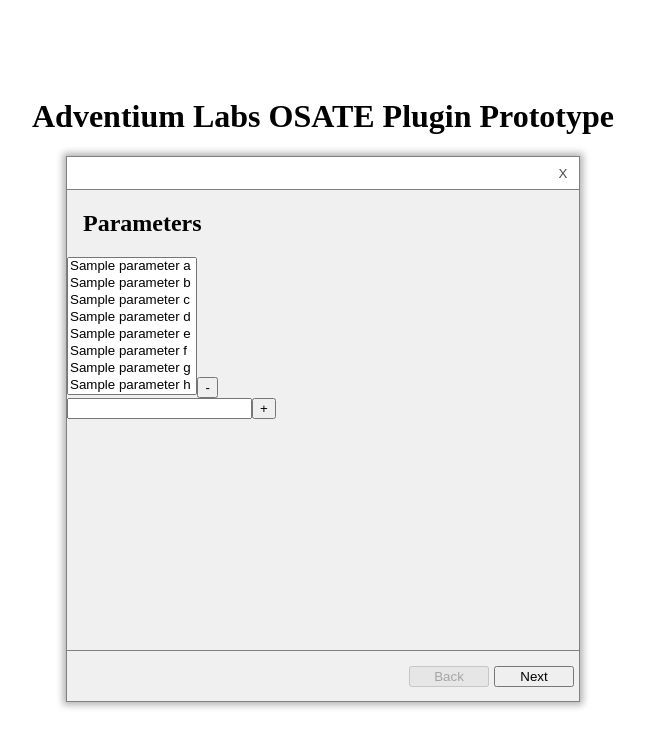
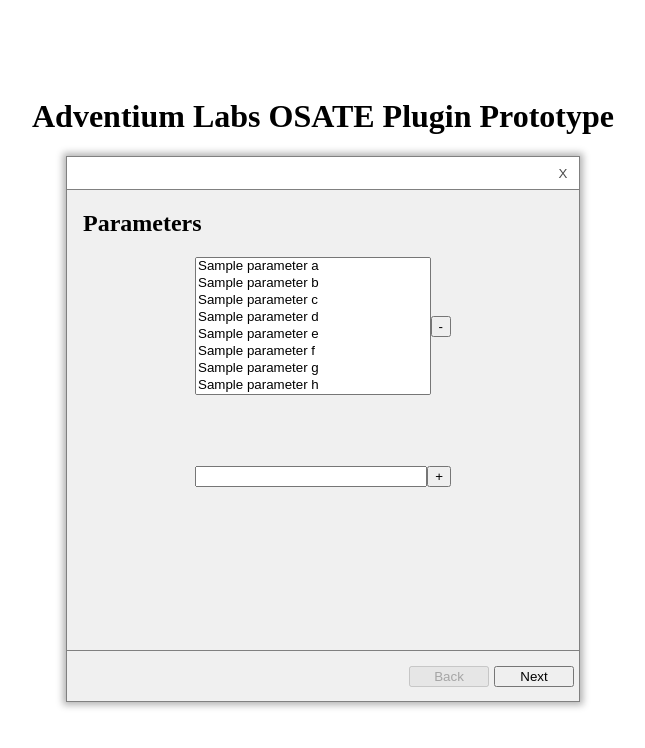
Before and after one commit to RileyAbr/CSCI445-Adventium-2021, a React (Create React App) app in the folder ui-prototype/: page / in a window 1280 px wide. Shown: the top 748 px of the page, without its empty margins (317-962 px from the left). Built offline with nearby package versions, Linux system fonts and the light colour scheme.

Commit message:
Finished styling for Parameters screen

```diff
--- a/ui-prototype/src/components/Parameters/Parameters.js
+++ b/ui-prototype/src/components/Parameters/Parameters.js
@@ -32,17 +32,41 @@
 const Parameters = () => (
     <>
         <h2>Parameters</h2>
-        <div>
-            <select size="8">
+        <div
+            style={{
+                display: "flex",
+                height: "50%",
+                flexFlow: "column nowrap",
+                justifyContent: "space-between",
+                alignItems: "center",
+            }}
+        >
+            <div
+                style={{
+                    width: "50%",
+                    display: "flex",
+                    flexFow: "row nowrap",
+                    alignItems: "center",
+                }}
+            >
+                <select style={{ flexGrow: 1 }} size="8">
                     {alphaSet.map((val) => (
                         <option value={val}>Sample parameter {val}</option>
                     ))}
                 </select>
                 <button type="button">-</button>
             </div>
-        <div>
-            <input type="text" />
+            <div
+                style={{
+                    width: "50%",
+                    display: "flex",
+                    flexFow: "row nowrap",
+                    alignItems: "center",
+                }}
+            >
+                <input type="text" style={{ flexGrow: 1 }} />
                 <button type="button">+</button>
+            </div>
         </div>
     </>
 );
```
Lines whose indentation alone changed are shown as unchanged.
